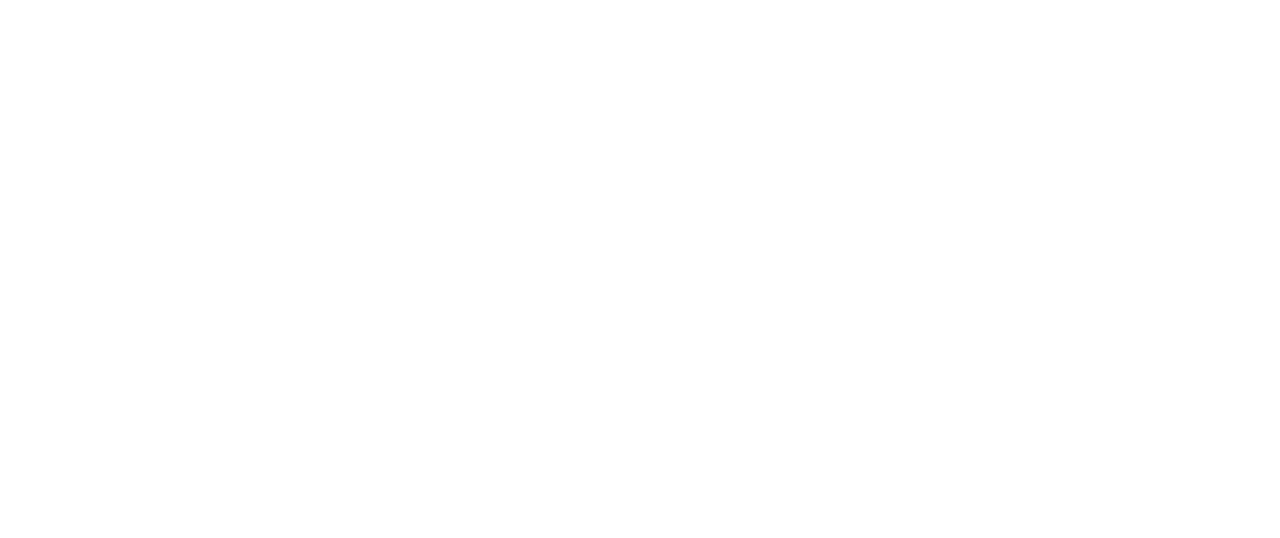
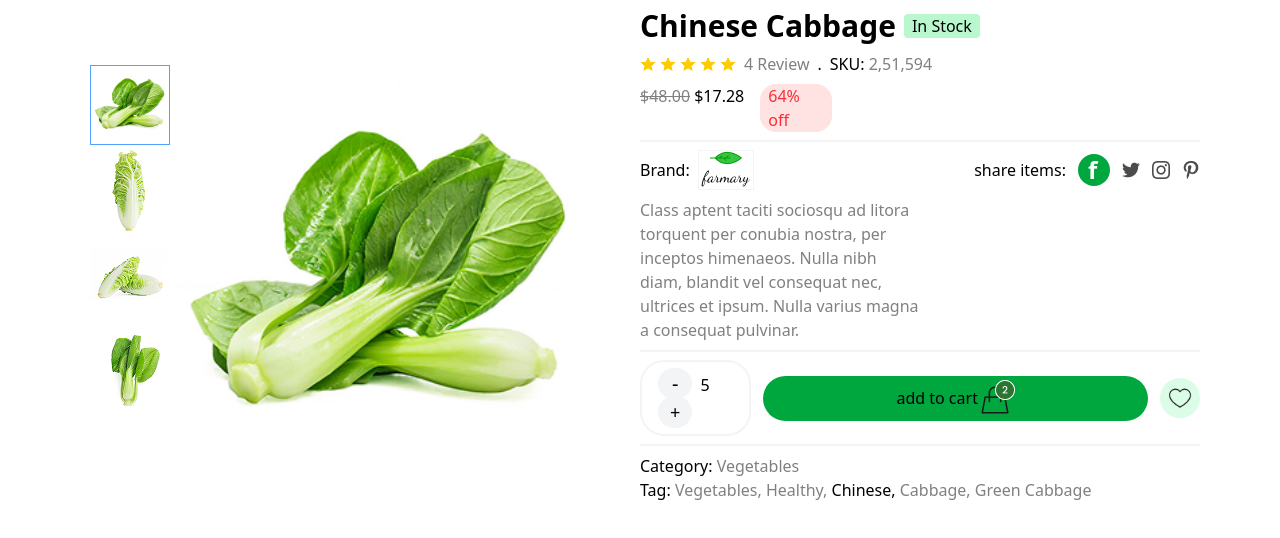
Before and after one commit to TaheeraTabassum/project-shopery, a plain HTML site: page index.html in a window 1280 px wide. Drawn offline with nearby package versions, Linux system fonts and the light colour scheme.

Commit message:
section completed

```diff
--- a/index.html
+++ b/index.html
@@ -5,8 +5,94 @@
     <meta name="viewport" content="width=device-width, initial-scale=1.0">
     <title>Document</title>
     <script src="https://cdn.jsdelivr.net/npm/@tailwindcss/browser@4"></script>
+    <link rel="preconnect" href="https://fonts.googleapis.com">
+<link rel="preconnect" href="https://fonts.gstatic.com" crossorigin>
+<link href="https://fonts.googleapis.com/css2?family=Dancing+Script:wght@400..700&display=swap" rel="stylesheet">
+
+    <style>
+        .gray{
+            color: gray;
+        }
+    </style>
 </head>
 <body>
+    <section class="hero">
+        <div class="flex  container mx-auto items-center">
+            <div class="vegimgs flex justify-center pl-10 w-[50%] pt-12">
+                <div>
+                    <img class="w-20 border-1 border-blue-400" src="./images/Product Image.png" alt="">
+                    <img class="w-20" src="./images/Product Image (2).png" alt="">
+                    <img class="w-20" src="./images/Product Image (3).png" alt="">
+                    <img class="w-20" src="./images/Product Image (4).png" alt="">
+                </div>
+                <div>
+                    <img class="w-105" src="./images/Product Image.png" alt="">
+                 </div>
+            </div>
+            <div class="details w-[50%] pr-20">
+                <div class="hdr flex gap-2 items-center  my-2">
+                    <p class="text-3xl font-bold">Chinese Cabbage</p>
+                    <p class="bg-green-200 px-2 rounded-sm">In Stock</p>
+                </div>
+                <div class="strs flex items-center gap-2">
+                  <div class="star flex gap-1">
+                    <img class="h-4 w-4" src="./images/icons/czNmcy1wcml2YXRlL3Jhd3BpeGVsX2ltYWdlcy93ZWJzaXRlX2NvbnRlbnQvbHIvdjEwMjctMDE2LnBuZw-removebg-preview.png" alt="">
+                    <img class="h-4 w-4" src="./images/icons/czNmcy1wcml2YXRlL3Jhd3BpeGVsX2ltYWdlcy93ZWJzaXRlX2NvbnRlbnQvbHIvdjEwMjctMDE2LnBuZw-removebg-preview.png" alt="">
+                    <img class="h-4 w-4" src="./images/icons/czNmcy1wcml2YXRlL3Jhd3BpeGVsX2ltYWdlcy93ZWJzaXRlX2NvbnRlbnQvbHIvdjEwMjctMDE2LnBuZw-removebg-preview.png" alt="">
+                    <img class="h-4 w-4" src="./images/icons/czNmcy1wcml2YXRlL3Jhd3BpeGVsX2ltYWdlcy93ZWJzaXRlX2NvbnRlbnQvbHIvdjEwMjctMDE2LnBuZw-removebg-preview.png" alt="">
+                    <img class="h-4 w-4" src="./images/icons/czNmcy1wcml2YXRlL3Jhd3BpeGVsX2ltYWdlcy93ZWJzaXRlX2NvbnRlbnQvbHIvdjEwMjctMDE2LnBuZw-removebg-preview.png" alt="">
+                  </div>
+                    <p class="gray">4 Review</p>
+                    <p>.</p>
+                    <p>SKU: <span class="gray">2,51,594</span> </p>
+                </div>
+                <div class="price flex gap-4 my-2">
+                    <p> <span class="gray line-through">$48.00</span> $17.28</p>
+                    <p class="bg-red-100 w-18 rounded-2xl text-red-500 px-2">64% off</p>
+                </div>
+                <div class="border-1 border-gray-100"></div>
+                <div class="flex justify-between my-2">
+                    <div class="flex items-center gap-2">
+                    <p>Brand:</p>
+                    <div class= "border-gray-100 border-1 flex flex-col items-center px-1">
+                        <img src="./images/icons/Group 20.png" alt="">
+                        <p style="font-family: 'Dancing Script', cursive;" class=" ">farmary</p>
+                    </div>
+                </div>
+                <div class="flex items-center gap-3">
+                    <p>share items:</p>
+                    <p class="bg-green-600 font-sans font-bold text-2xl rounded-full text-white w-8 h-8 pl-[10px] ">f</p>
+                    <img src="./images/twitter 1.png" alt="">
+                    <img src="./images/instagram 1.png" alt="">
+                    <img src="./images/pinterest 1.png" alt="">
+                </div>
+                </div>
+                <div>
+                    <p class="gray w-[50%]">
+                        Class aptent taciti sociosqu ad litora torquent per conubia nostra, per inceptos himenaeos. Nulla nibh diam, blandit vel consequat nec, ultrices et ipsum. Nulla varius magna a consequat pulvinar.
+                    </p>
+                </div>
+                <div class="border-1 border-gray-100 my-2"></div>
 
+                <div class="flex gap-3 items-center justify-between">
+
+                    <div class="border-2 border-gray-100 w-34 rounded-3xl pl-2 py-2">
+                        <p><span class="bg-gray-100 text-xl px-[14px] py-[2px] rounded-full items-center mx-2">-</span>5 <span>
+                            <span class="bg-gray-100 text-lg px-3 py-1 rounded-full items-center mx-2">+</span>
+                        </span> </p>
+                    </div>
+                    <button class="flex items-center justify-center w-120 rounded-3xl  py-1 bg-green-600">add to cart <img src="./images/icons/Cart.png" alt=""></button>
+                    <img class="bg-green-100 p-2 rounded-full w-10" src="./images/icons/Heart.png" alt="">
+                </div>
+
+                <div class="border-1 border-gray-100 my-2"></div>
+
+                <p>Category: <span class="gray">Vegetables</span></p>
+                <p>Tag: <span class="gray">Vegetables, Healthy,</span> Chinese,<span class="gray"> Cabbage, Green Cabbage</span></p>
+
+
+            </div>
+        </div>
+    </section>
 </body>
 </html>
```
Also changed, not shown: images/icons/Group 20.png (added).
